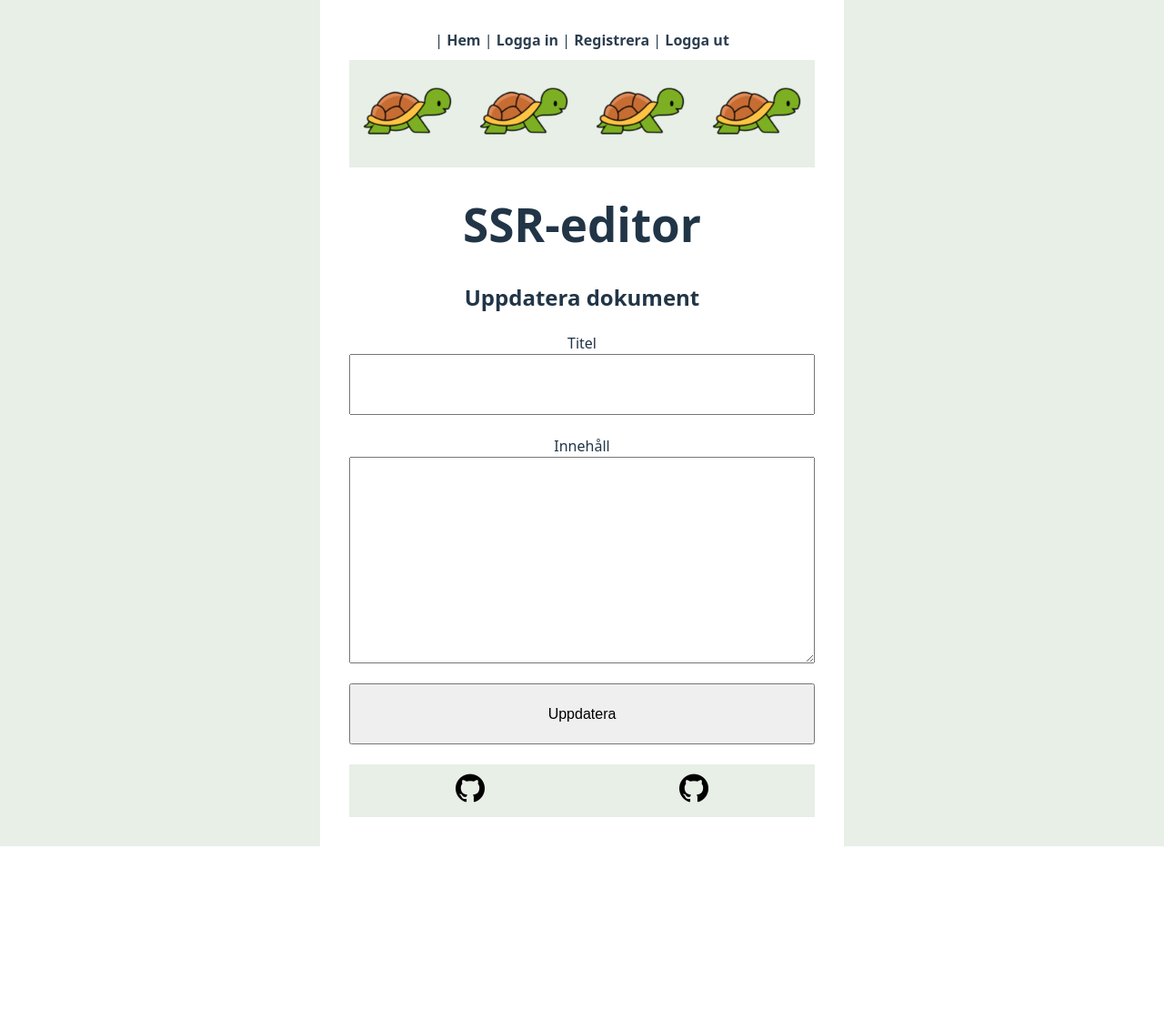
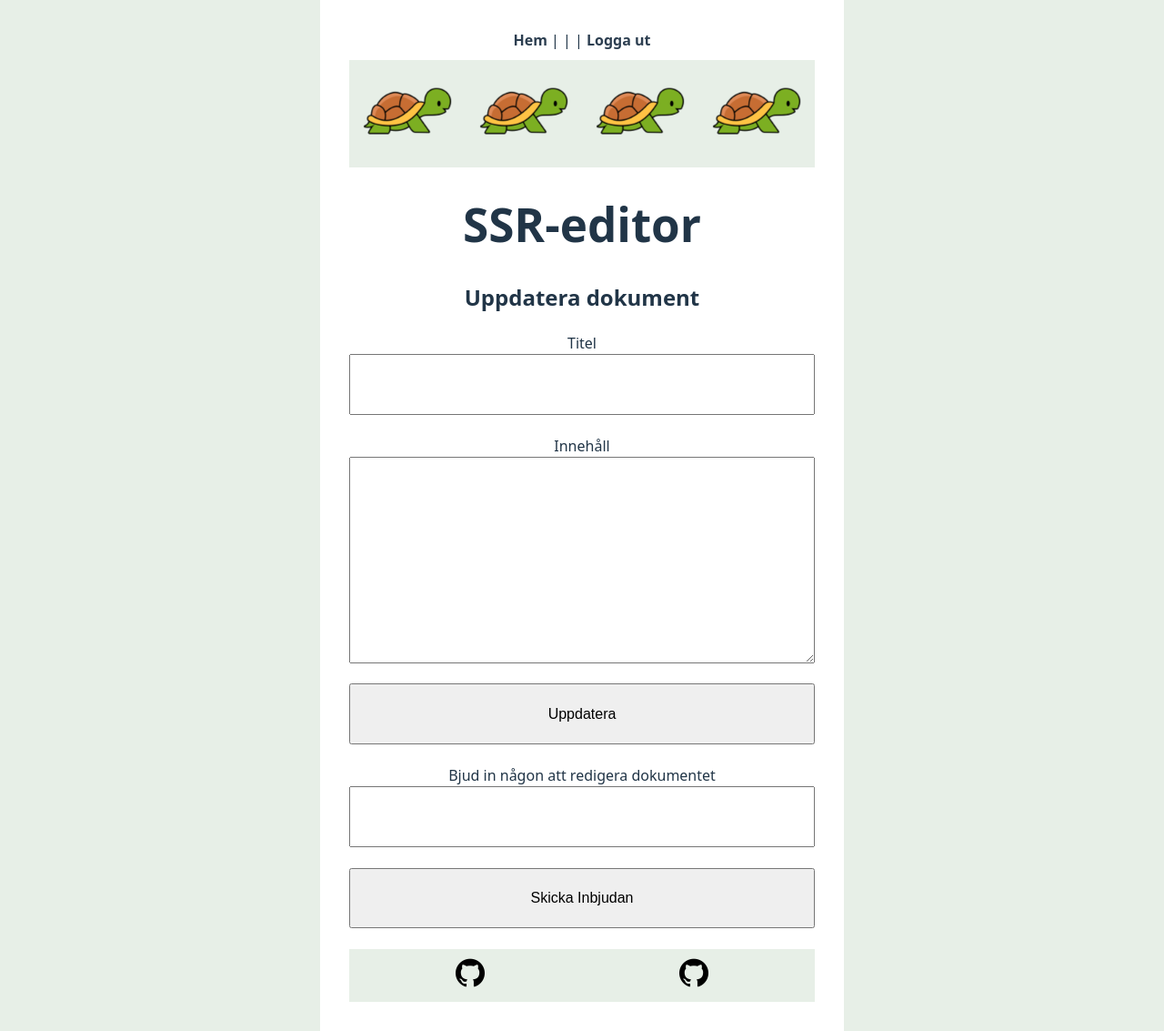
Before and after one commit to hhannaarvid/ssr-frontend, a Vue app: page /#/id/1 in a window 1280 px wide. Shown: the whole page at 91% size. Before the commit the page ends 930 px from the top, so only its background shows below. Built offline with nearby package versions, Linux system fonts and the light colour scheme; no server answers; sample sign-in values are in the browser's storage.

Commit message:
email invite and login status

```diff
--- a/src/App.vue
+++ b/src/App.vue
@@ -1,13 +1,28 @@
 <script setup>
+import { ref, onMounted, onUnmounted } from "vue";
 
+const isLoggedIn = ref(!!sessionStorage.getItem("token"));
+
+function updateStatus(){
+  isLoggedIn.value= !!sessionStorage.getItem("token");
+}
+
+onMounted(() => {
+  updateStatus();
+  window.addEventListener("login-change", updateStatus);
+});
+
+onUnmounted(() => {
+  window.removeEventListener("login-change", updateStatus);
+});
 </script>
 
 <template>
   <div id="nav">
-    | <router-link to="/">Hem</router-link> |
-    <router-link to="/login">Logga in</router-link> |
-     <router-link to="/addUser">Registrera</router-link> |
-     <router-link to="/logout"> Logga ut </router-link>
+    <router-link v-if="isLoggedIn" to="/">Hem</router-link> |
+    <router-link v-if="!isLoggedIn" to="/login">Logga in</router-link> |
+     <router-link v-if="!isLoggedIn" to="/addUser">Registrera</router-link> |
+     <router-link v-if="isLoggedIn" to="/logout"> Logga ut </router-link>
 
   </div>
   <div class="header">
--- a/src/components/Id.vue
+++ b/src/components/Id.vue
@@ -8,6 +8,7 @@ const id = ref('')
 
 let apiURL;
 const token = sessionStorage.getItem('token');
+const email = ref('')
 
 if (window.location.hostname.includes("localhost")) {
     apiURL = "http://localhost:8080";
@@ -22,7 +23,7 @@ const doc = ref(null)
 
 //hämta dokument
 async function getDocument() {
-    console.log("JWT token:", token);
+    // console.log("JWT token:", token);
     const response = await fetch(`${apiURL}/${route.params.id}`, {
         method: 'GET',
         headers: {
@@ -30,14 +31,12 @@ async function getDocument() {
             'authorization': `Bearer ${token}`
         }
     })
-    console.log('id:', route.params.id)
+    // console.log('id:', route.params.id)
     doc.value = await response.json()
 
     title.value = doc.value.title
     content.value = doc.value.content
     id.value = route.params.id
-    // console.log(doc.title.value) -- för felsök
-    // console.log(id.value) -- för felsök
 }
 
 //hämtar dokument när sidan laddas
@@ -61,13 +60,27 @@ async function updateOne() {
       })
     })
 
-    // const result = await response.json() -- för felsök
-    // console.log('Uppdaterat dokument:', result) -- för felsök
     if (response.ok) {
         console.log('Dokument', title.value, 'är uppdaterat.')
         router.push('/')
     }
 
+}
+
+async function emailInvite(){
+    const response = await fetch(`${apiURL}/api/invite`, {
+        method: "POST",
+        headers: {
+            "content-type": "application/json",
+            "authorization": `Bearer ${token}`
+        },
+        body: JSON.stringify({
+            email: email.value,
+            docId: "dokument-id"
+        })
+    })
+    const result = await response.json();
+    console.log(result);
 }
 
 </script>
@@ -85,6 +98,11 @@ async function updateOne() {
 
             <input type="submit" value="Uppdatera" />
         </form>
+        <form @submit.prevent="emailInvite" class="new-doc">
+            <label for="invite">Bjud in någon att redigera dokumentet</label>
+            <input v-model="email" id="email" name="email"></input>
+            <input type="submit" value="Skicka Inbjudan"></input>
+        </form>
     </div>
 </template>
 
--- a/src/components/Login.vue
+++ b/src/components/Login.vue
@@ -37,6 +37,7 @@ async function loginUser () {
         } else {
             sessionStorage.setItem("token", data.token);
             // console.log(data.token)
+            window.dispatchEvent(new Event("login-change"));
             router.push("/");
         }
 
--- a/src/components/logout.vue
+++ b/src/components/logout.vue
@@ -6,8 +6,10 @@ const router = useRouter();
 
 
 function logout() {
-  sessionStorage.removeItem("token");
-  router.push("/login");
+    sessionStorage.removeItem("token");
+    window.dispatchEvent(new Event("login-change"));
+
+    router.push("/login");
 }
 
 onMounted(() => {
```
